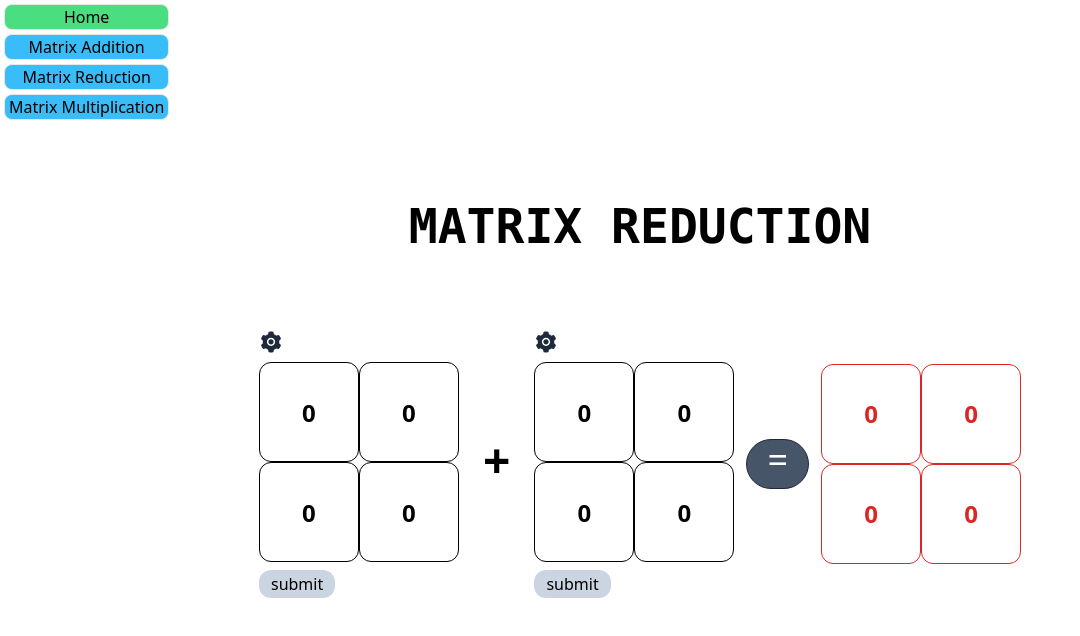
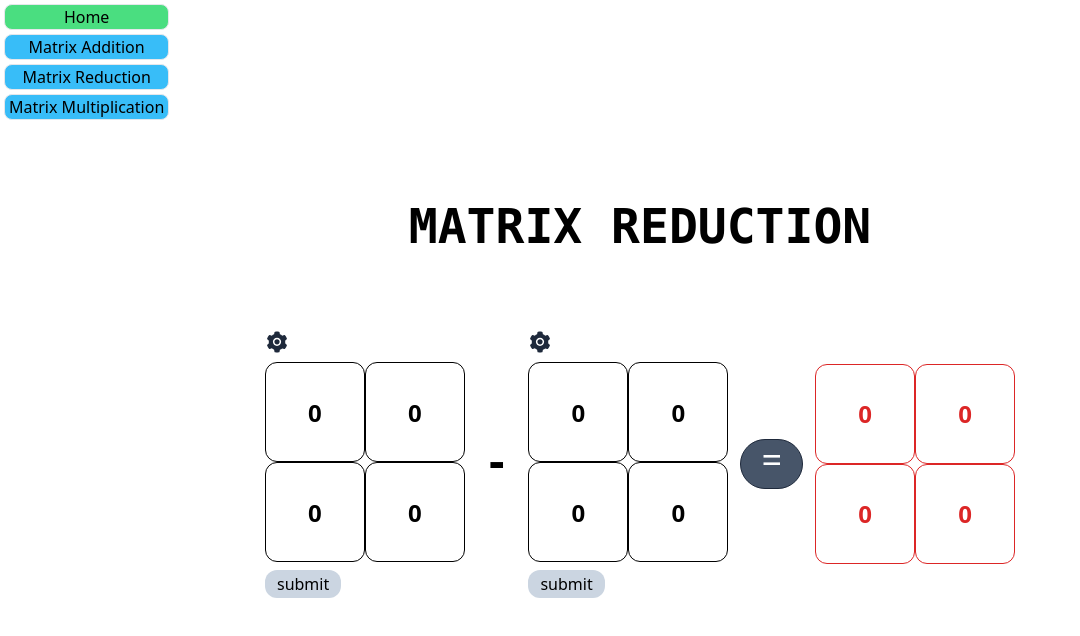
Before and after one commit to CodeWithZaky/matrix-calculator, a Next.js app: page /matrix-reduction-112210010 in a window 1280 px wide. Shown: the top 636 px of the page, without its empty margins (0-1080 px from the left). Built offline with nearby package versions, Linux system fonts and the light colour scheme.

Commit message:
change some style

```diff
--- a/src/app/matrix-multiplication-112210010/page.js
+++ b/src/app/matrix-multiplication-112210010/page.js
@@ -235,7 +235,7 @@ const MatrixMultiplication = () => {
           </button>
         </form>
         <div className="px-3 pb-2 text-5xl font-bold flex justify-center items-center mx-3">
-          +
+          x
         </div>
         {toggle2 ? settingInput2 : ""}
         <form onSubmit={handleSubmit2} className="flex-col">
--- a/src/app/matrix-reduction-112210010/page.js
+++ b/src/app/matrix-reduction-112210010/page.js
@@ -222,7 +222,7 @@ const MatrixReduction = () => {
           </button>
         </form>
         <div className="px-3 pb-2 text-5xl font-bold flex justify-center items-center mx-3">
-          +
+          -
         </div>
         {toggle2 ? settingInput2 : ""}
         <form onSubmit={handleSubmit2} className="flex-col">
```
